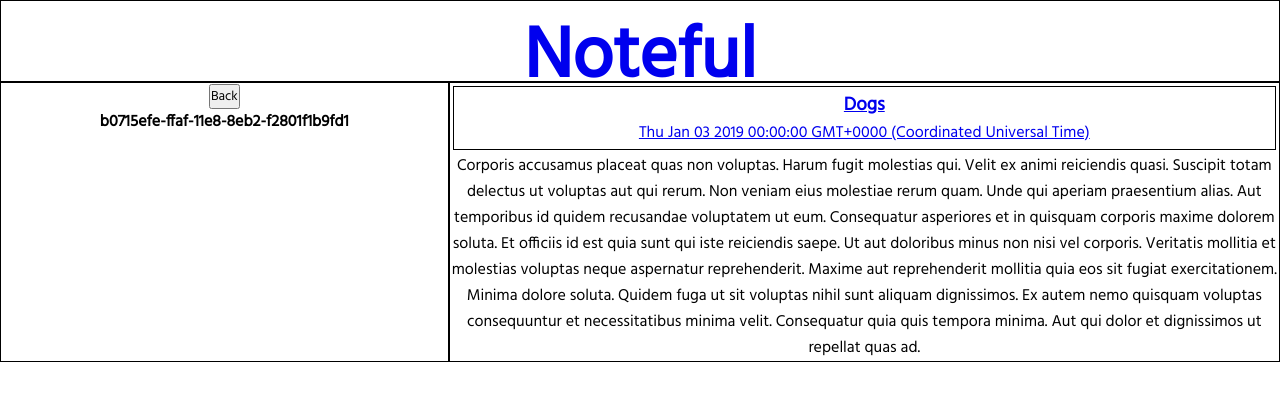
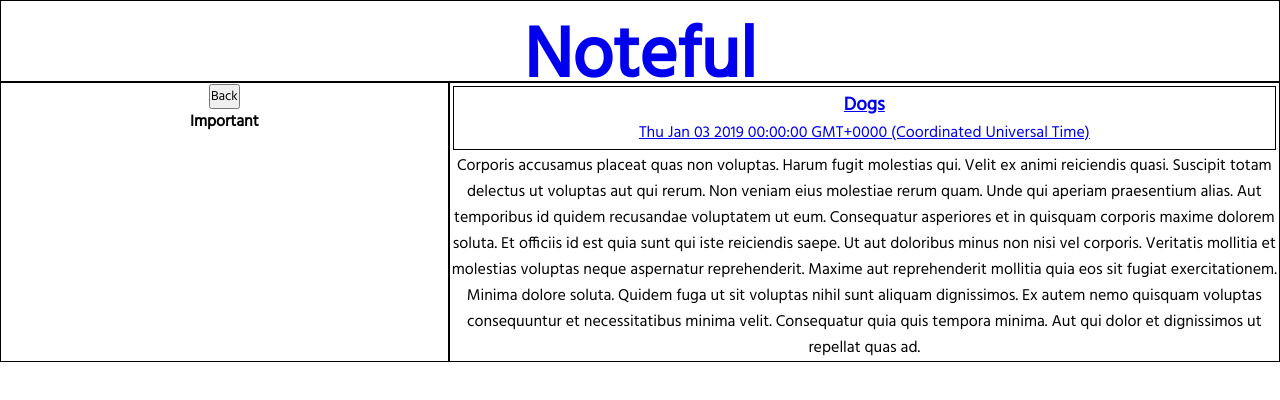
Before and after one commit to thinkful-ei-iguana/Javi-Michael-noteful, a React (Create React App) app: page /notes/cbc787a0-ffaf-11e8-8eb2-f2801f1b9fd1 in a window 1280 px wide. Shown: the top 400 px of the page. Built offline with nearby package versions, Linux system fonts and the light colour scheme.

Commit message:
Fully functional

```diff
--- a/src/App.js
+++ b/src/App.js
@@ -67,6 +67,7 @@
                 notes={this.state.notes.find(
                   note => note.id === routeProps.match.params.noteId
                 )}
+                folders={this.state.folders}
                 {...routeProps}
               />
             )}
--- a/src/components/Note.js
+++ b/src/components/Note.js
@@ -2,7 +2,6 @@
 import { Link } from "react-router-dom";
 
 export default function Note(props) {
-  console.log("note:", props);
   let readableDate = new Date(props.modified);
   readableDate = readableDate.toString();
 
--- a/src/components/NoteView.js
+++ b/src/components/NoteView.js
@@ -1,15 +1,15 @@
 import React from "react";
 import Note from "./Note";
-import { Link } from "react-router-dom";
 
 export default function NoteView(props) {
-  console.log(props);
+  const folderId = props.notes.folderId;
+  const folderMatch = props.folders.find(folder => folder.id === folderId);
 
   return (
     <div id="wrapper">
       <section>
         <button onClick={() => props.history.goBack()}>Back</button>
-        <h4>{props.notes.folderId}</h4>
+        <h4>{folderMatch.name}</h4>
       </section>
       <main>
         <Note
```
